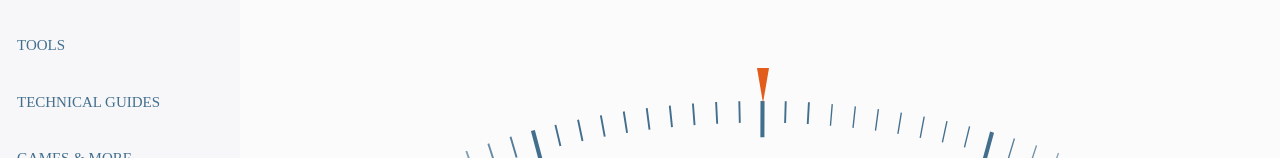
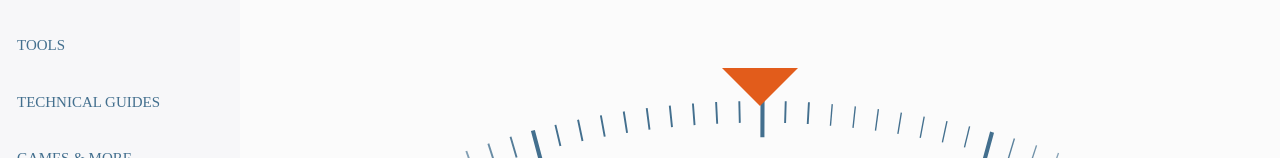
Before and after one commit to onlinemictest/pitch-detector, a website with bundled scripts: page index.html in a window 1280 px wide. Shown: the part 184-342 px from the top of the page. Built offline with nearby package versions, Linux system fonts and the light colour scheme; no server answers; a script that the page names is missing; files whose address does not match are found by name; a web font is replaced by a local one.

Commit message:
Make arrow broader

```diff
--- a/style.css
+++ b/style.css
@@ -35,14 +35,14 @@
 
 #pitch-wheel-needle {
   position: absolute;
-  left: .5vw;
+  left: 0;
   right: 0;
   margin: auto;
   width: 0;
-  height: 0;
-  border-left: .5vw solid transparent;
-  border-right: .5vw solid transparent;
-  border-top: 2.8vw solid #e25c1b;
+  height: 3vw;
+  border-left: 3vw solid transparent;
+  border-right: 3vw solid transparent;
+  border-top: 3vw solid #e25c1b;
 }
 
 #pitch-wheel svg {
```
